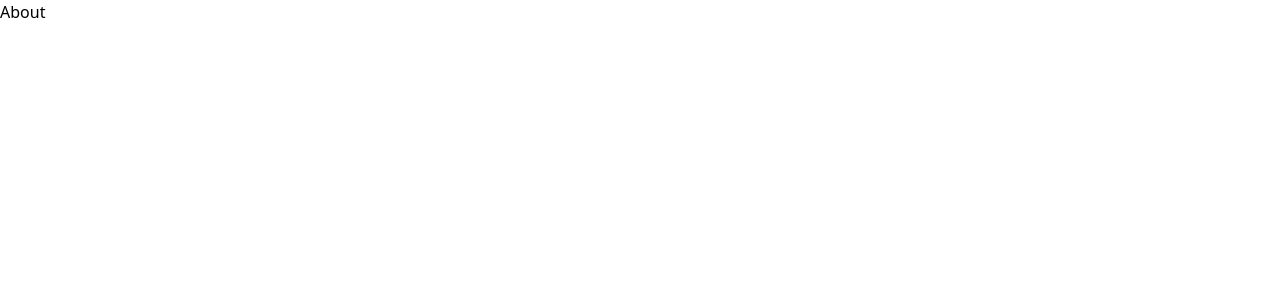
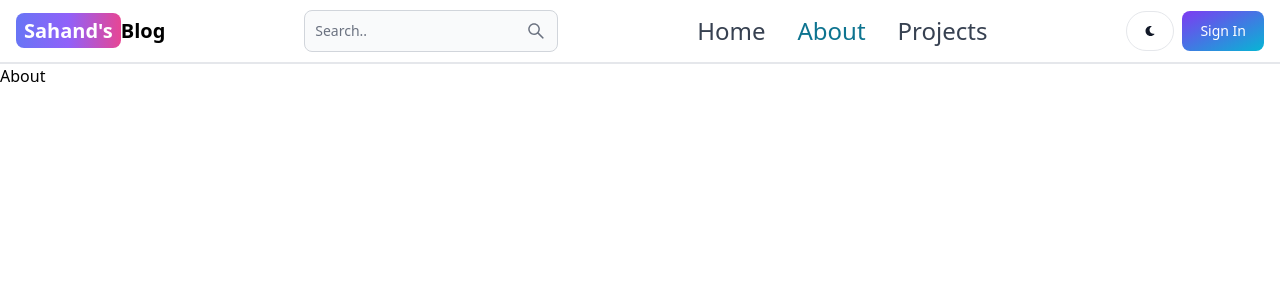
Before and after one commit to gulshan7417/mern_block, a React (Vite) app in the folder client/: page /about in a window 1280 px wide. Shown: the top 300 px of the page. Built offline with nearby package versions, Linux system fonts and the light colour scheme.

Commit message:
create header section

```diff
--- a/client/package.json
+++ b/client/package.json
@@ -10,6 +10,7 @@
     "preview": "vite preview"
   },
   "dependencies": {
+    "flowbite-react": "^0.7.5",
     "react": "^18.2.0",
     "react-dom": "^18.2.0",
     "react-router-dom": "^6.22.3"
--- a/client/src/App.jsx
+++ b/client/src/App.jsx
@@ -5,9 +5,11 @@
 import Signin from './pages/Signin'
 import Dashboard from './pages/Dashboard'
 import SignUp from './pages/SignUp'
+import Headers from "./components/Headers"
 const App = () => {
   return (
     <BrowserRouter>
+    <Headers  />
     <Routes>
       <Route path='/' element={<Home/>}/>
       <Route path='/about' element={<About/>}/>
--- /dev/null
+++ b/client/src/components/Headers.jsx
@@ -0,0 +1,59 @@
+import { Button, Navbar, TextInput } from 'flowbite-react';
+import { Link, useLocation } from 'react-router-dom';
+import { AiOutlineSearch } from 'react-icons/ai';
+import { FaMoon } from 'react-icons/fa';
+
+const Headers = () => {
+  const path = useLocation().pathname;
+  return (
+    <Navbar className="border-b-2">
+      <Link
+        to="/ "
+        className="self-center whitespace-nowrap text-sm sm:text-xl font-semibold dark:text-white"
+      >
+        <span className="px-2 py-1 bg-gradient-to-r from-indigo-500 via-purple-500 to-pink-500 rounded-lg text-white">
+          Sahand's
+        </span>
+        Blog
+      </Link>
+      <form action="">
+        <TextInput
+          type="text"
+          placeholder="Search.."
+          rightIcon={AiOutlineSearch}
+          className="hidden lg:inline"
+        />
+      </form>
+      <Button className="w-12 h-10 lg:hidden  " pill color="gray">
+        <AiOutlineSearch />
+      </Button>
+      <div className="flex gap-2 md:order-2">
+        <Button className="w-12 h-10 hidden sm:inline" color="gray" pill>
+          <FaMoon />
+        </Button>
+        <Link to="/signin">
+          <Button gradientDuoTone="purpleToBlue">Sign In</Button>
+        </Link>
+        <Navbar.Toggle />
+      </div>
+      <Navbar.Collapse>
+        <Navbar.Link active={path === '/'} as={'div'}>
+          <Link to="/home" className="text-2xl">
+            Home
+          </Link>
+        </Navbar.Link>
+        <Navbar.Link active={path === '/about'} as={'div'}>
+          <Link to="/about" className="text-2xl">
+            About
+          </Link>
+        </Navbar.Link>
+        <Navbar.Link active={path === 'projects'} as={'div'}>
+          <Link to="/projects" className="text-2xl">
+            Projects
+          </Link>
+        </Navbar.Link>
+      </Navbar.Collapse>
+    </Navbar>
+  );
+};
+export default Headers;
--- a/client/tailwind.config.js
+++ b/client/tailwind.config.js
@@ -1,8 +1,11 @@
 /** @type {import('tailwindcss').Config} */
 export default {
-  content: ['./index.html', './src/**/*.{js,ts,jsx,tsx}'],
+
+  content: ['./index.html', './src/**/*.{js,ts,jsx,tsx}',
+  'node_modules/flowbite-react/**/*.{js,jsx,ts,tsx}',
+],
   theme: {
     extend: {},
   },
-  plugins: [],
+  plugins: [require('flowbite/plugin')],
 };
```
Also changed, not shown: 1 other file (tests, documents, lock files or other folders).
